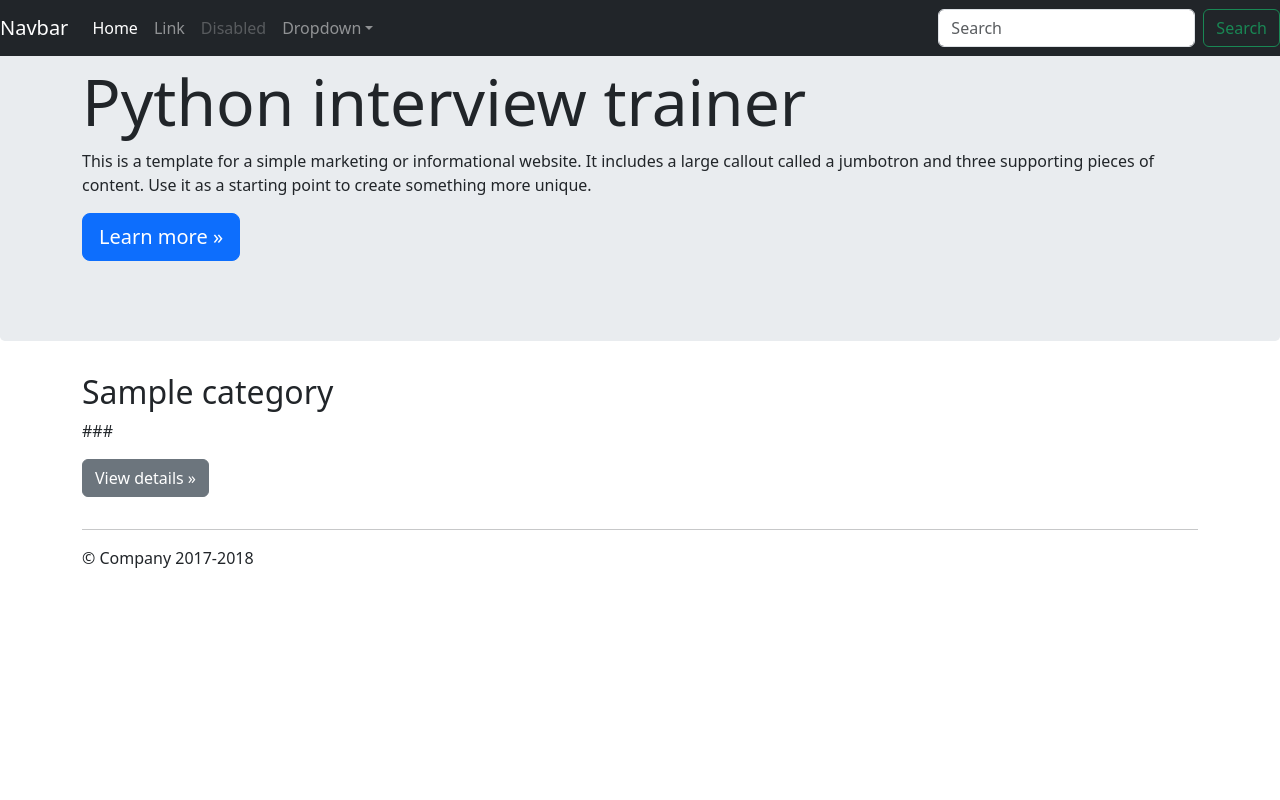
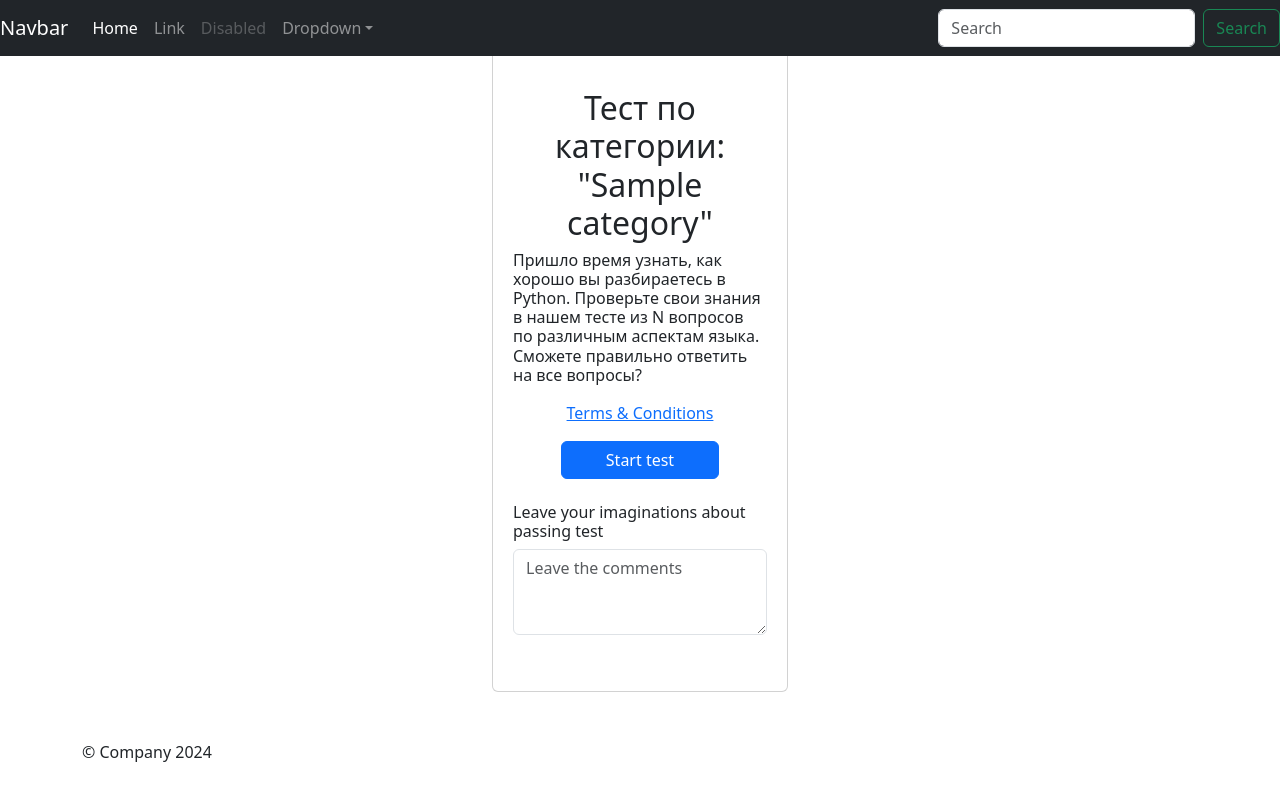
Before and after one commit to MatveiKhmyzov/web_python_interview_trainer, a Django app: template python_interview_trainer/templates/categories/prepare_for_interview.html in a window 1280 px wide. Run offline with Django 4.2, Linux system fonts and the light colour scheme; tables that the repository leaves empty hold one stand-in row (values such as "Sample post"); the template is opened without the code that fills it: values that come from a table or form of the project are taken from there, most other values are stand-ins (such as "Sample title", 1, 10 or a date in 2020); some libraries are stand-ins or nearby versions.

Commit message:
Created simple path - Category-Question

```diff
--- a/python_interview_trainer/categories/models.py
+++ b/python_interview_trainer/categories/models.py
@@ -1,4 +1,5 @@
 from django.db import models
+from django.urls import reverse
 
 
 class Category(models.Model):
@@ -7,3 +8,6 @@ class Category(models.Model):
 
     def __str__(self):
         return self.title
+
+    def get_absolute_url(self):
+        return reverse('category', kwargs={'category_slug': self.slug})
--- a/python_interview_trainer/categories/urls.py
+++ b/python_interview_trainer/categories/urls.py
@@ -3,7 +3,7 @@ from . import views
 
 
 urlpatterns = [
-    path('', views.TestCategory.as_view(), name='category_list'),
+    path('<slug:category_slug>', views.TestCategory.as_view(), name='category'),
     path('questions/', include('python_interview_trainer.questions.urls')),
     # path('<slug:cat_slug>/', views..as_view(), name='category'),
 ]
--- a/python_interview_trainer/questions/models.py
+++ b/python_interview_trainer/questions/models.py
@@ -1,4 +1,5 @@
 from django.db import models
+from django.urls import reverse
 from python_interview_trainer.categories.models import Category
 
 
@@ -9,3 +10,6 @@ class Question(models.Model):
 
     def __str__(self):
         return self.question_text
+
+    def get_absolute_url(self):
+        return reverse('show_question', kwargs={'pk': self.id})
--- a/python_interview_trainer/templates/base.html
+++ b/python_interview_trainer/templates/base.html
@@ -8,7 +8,7 @@
     <link rel="stylesheet" href="https://cdn.jsdelivr.net/npm/bootstrap@4.0.0/dist/css/bootstrap.min.css" integrity="sha384-Gn5384xqQ1aoWXA+058RXPxPg6fy4IWvTNh0E263XmFcJlSAwiGgFAW/dAiS6JXm" crossorigin="anonymous">
     <link rel="icon" href="https://getbootstrap.com/docs/4.0/assets/img/favicons/favicon.ico">
 
-    <title>Jumbotron Template for Bootstrap</title>
+    <title>{{title_page}}</title>
 
     <link rel="canonical" href="https://getbootstrap.com/docs/4.0/examples/jumbotron/">
 
@@ -30,20 +30,20 @@
       <div class="collapse navbar-collapse" id="navbarsExampleDefault">
         <ul class="navbar-nav mr-auto">
           <li class="nav-item active">
-            <a class="nav-link" href="https://getbootstrap.com/docs/4.0/examples/jumbotron/#">Home <span class="sr-only">(current)</span></a>
+            <a class="nav-link" href="#">Home <span class="sr-only">(current)</span></a>
           </li>
           <li class="nav-item">
-            <a class="nav-link" href="https://getbootstrap.com/docs/4.0/examples/jumbotron/#">Link</a>
+            <a class="nav-link" href="#">Link</a>
           </li>
           <li class="nav-item">
-            <a class="nav-link disabled" href="https://getbootstrap.com/docs/4.0/examples/jumbotron/#">Disabled</a>
+            <a class="nav-link disabled" href="#">Disabled</a>
           </li>
           <li class="nav-item dropdown">
             <a class="nav-link dropdown-toggle" href="http://example.com/" id="dropdown01" data-toggle="dropdown" aria-haspopup="true" aria-expanded="false">Dropdown</a>
             <div class="dropdown-menu" aria-labelledby="dropdown01">
-              <a class="dropdown-item" href="https://getbootstrap.com/docs/4.0/examples/jumbotron/#">Action</a>
-              <a class="dropdown-item" href="https://getbootstrap.com/docs/4.0/examples/jumbotron/#">Another action</a>
-              <a class="dropdown-item" href="https://getbootstrap.com/docs/4.0/examples/jumbotron/#">Something else here</a>
+              <a class="dropdown-item" href="#">Action</a>
+              <a class="dropdown-item" href="#">Another action</a>
+              <a class="dropdown-item" href="#">Something else here</a>
             </div>
           </li>
         </ul>
@@ -58,7 +58,7 @@
 {% endblock %}
 
     <footer class="container">
-      <p>© Company 2017-2018</p>
+      <p>© Company 2024</p>
     </footer>
 
     <!-- Bootstrap core JavaScript
--- a/python_interview_trainer/templates/categories/prepare_for_interview.html
+++ b/python_interview_trainer/templates/categories/prepare_for_interview.html
@@ -1,31 +1,29 @@
 {% extends "base.html" %}
 
 {% block content %}
-    <main role="main">
-
-      <!-- Main jumbotron for a primary marketing message or call to action -->
-      <div class="jumbotron">
-        <div class="container">
-          <h1 class="display-3">Python interview trainer</h1>
-          <p>This is a template for a simple marketing or informational website. It includes a large callout called a jumbotron and three supporting pieces of content. Use it as a starting point to create something more unique.</p>
-          <p><a class="btn btn-primary btn-lg" href="https://getbootstrap.com/docs/4.0/examples/jumbotron/#" role="button">Learn more »</a></p>
+<div class="container mt-5 mb-5 d-flex justify-content-center w-25">
+    <div class="card px-1 py-4">
+        <div class="card-body">
+            <h2 class="card-title text-center">Тест по категории: "{{ category.title }}"</h2>
+            <h6 class="card-text mb-3">Пришло время узнать, как хорошо вы разбираетесь в Python.
+                Проверьте свои знания в нашем тесте из N вопросов по различным аспектам языка.
+                Сможете правильно ответить на все вопросы?</h6>
+            <div class=" d-flex flex-column text-center px-5 mt-3 mb-3">
+                <a href="#" class="terms">Terms & Conditions</a>
+            </div>
+            <div class="d-flex flex-column text-center px-5">
+                <a href="{{ first_question.get_absolute_url }}" class="btn btn-primary">Start test</a>
+            </div>
+<!--            <button class="btn btn-primary btn-block confirm-button">Start test</button>-->
+            <h6 class="information mt-4">Leave your imaginations about passing test</h6>
+            <div class="row">
+                <div class="col-sm-12">
+                    <div class="form-group">
+                        <!-- <label for="name">Name</label> --> <textarea class="form-control" id="exampleFormControlTextarea1" rows="3" placeholder="Leave the comments"></textarea>
+                    </div>
+                </div>
+            </div>
         </div>
-      </div>
-
-      <div class="container">
-        <!-- Example row of columns -->
-        <div class="row">
-          {% for cat in categories %}
-          <div class="col-md-4">
-            <h2>{{ cat.title }}</h2>
-            <p>###</p>
-            <p><a class="btn btn-secondary" href="https://getbootstrap.com/docs/4.0/examples/jumbotron/#" role="button">View details »</a></p>
-          </div>
-          {% endfor %}
-        </div>
-        <hr>
-
-      </div> <!-- /container -->
-
-    </main>
+    </div>
+</div>
 {% endblock %}
--- a/python_interview_trainer/urls.py
+++ b/python_interview_trainer/urls.py
@@ -23,7 +23,7 @@ from . import views
 urlpatterns = [
     path('admin/', admin.site.urls),
     path('', views.IndexView.as_view(), name='home'),
-    path('categories/', include('python_interview_trainer.categories.urls')),
+    path('category/', include('python_interview_trainer.categories.urls')),
     # path('questions/', include('python_interview_trainer.questions.urls')),
     # path('questionchoices/', include('python_interview_trainer.questionchoices.urls')),
     # path('userstatistics/', include('python_interview_trainer.userstatistics.urls')),
--- a/python_interview_trainer/views.py
+++ b/python_interview_trainer/views.py
@@ -4,5 +4,6 @@ from python_interview_trainer.categories.models import Category
 
 class IndexView(ListView):
     model = Category
-    template_name = 'base.html'
-    title_page = 'Главная страница'
+    template_name = 'categories/index_category.html'
+    context_object_name = 'categories'
+    title_page = 'Категории тестов'
```
Also changed, not shown: python_interview_trainer/categories/views.py (+16 -7 lines), python_interview_trainer/templates/categories/index_category.html (+3 -4 lines), python_interview_trainer/questions/urls.py (line endings or trailing spaces).
